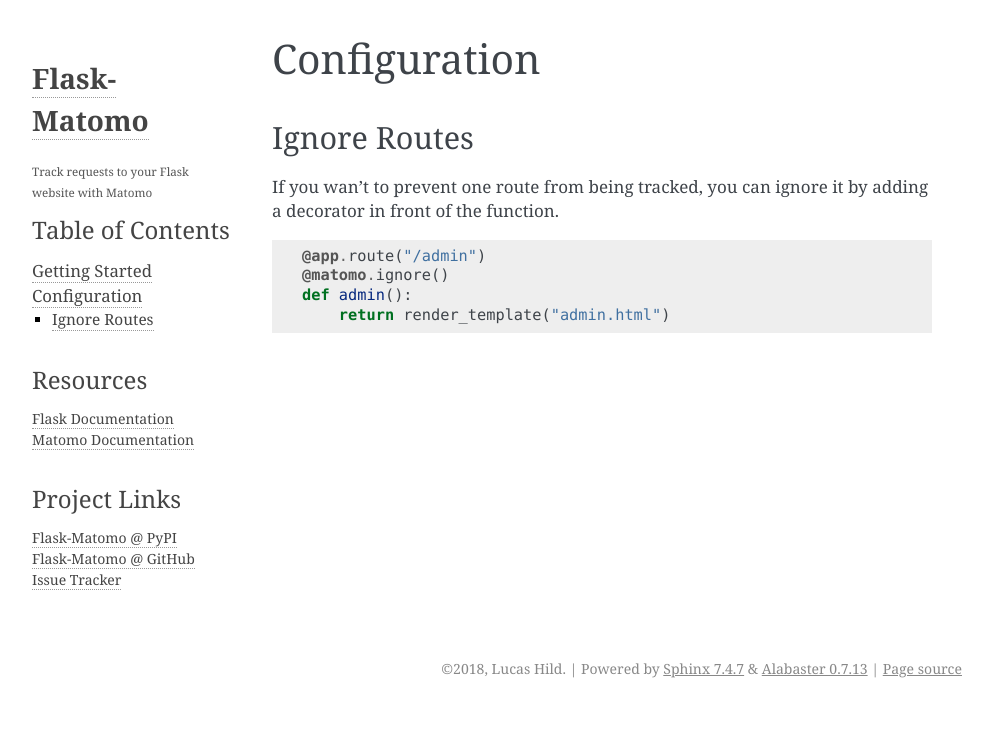
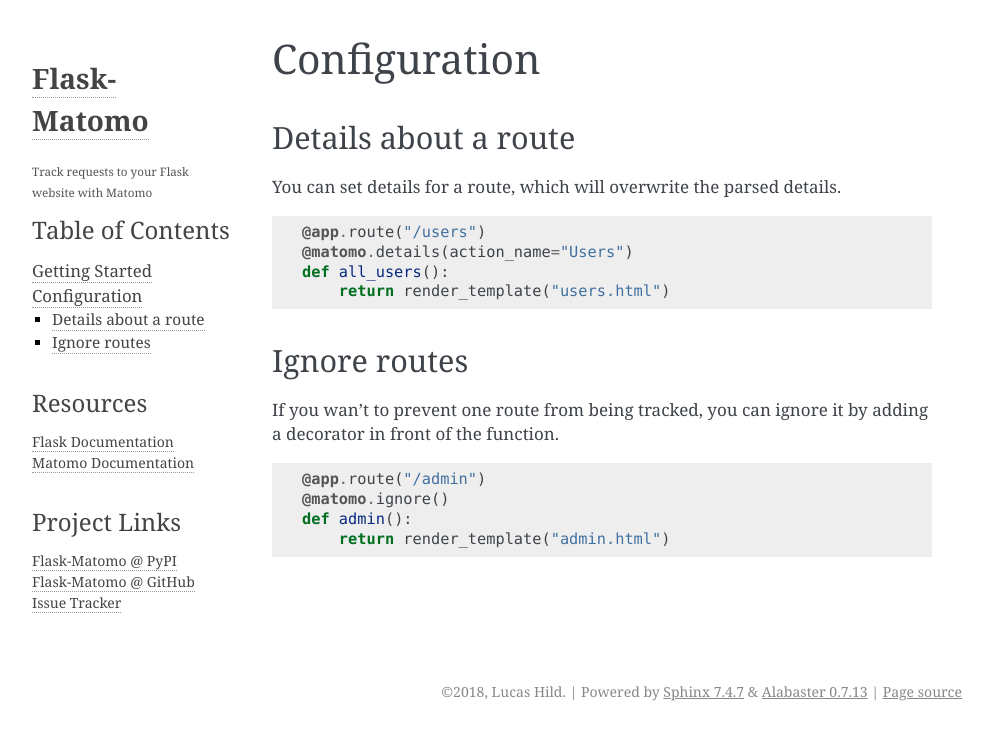
Before and after one commit to LucasHild/flask-matomo, a Sphinx documentation site: the page built from docs/source/configuration.rst, in a window 1280 px wide. Shown: the top 740 px of the page, without its empty margins (148-1141 px from the left). Built offline with Sphinx 7.4.7, drawn with Linux system fonts in a browser that asks for light colours.

Commit message:
Adds details to docs

```diff
--- a/docs/source/configuration.rst
+++ b/docs/source/configuration.rst
@@ -1,7 +1,20 @@
 Configuration
 ===============
 
-Ignore Routes
+Details about a route
+---------------------
+
+You can set details for a route, which will overwrite the parsed details.
+
+.. code-block:: python
+
+  @app.route("/users")
+  @matomo.details(action_name="Users")
+  def all_users():
+      return render_template("users.html")
+
+
+Ignore routes
 -------------
 
 If you wan't to prevent one route from being tracked, you can ignore it by adding a decorator in front of the function.
```
